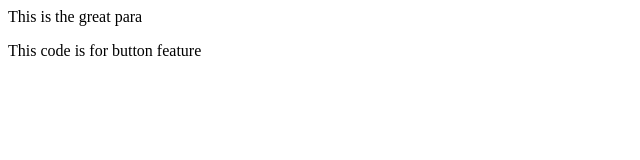
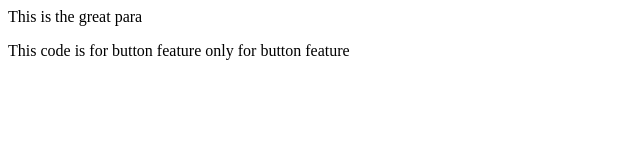
Before and after one commit to arunsinghchauhan/LocalRepo, a plain HTML site: page index.html in a window 1280 px wide. Shown: the whole page, without its empty margins (0-640 px from the left). Drawn offline with Linux system fonts and the light colour scheme.

Commit message:
Button  faeture code

```diff
--- a/index.html
+++ b/index.html
@@ -1,4 +1,4 @@
 <p>This is the great para</p>
 <p>
-    This code is for button feature
+    This code is for button feature only for button feature
 </p>
```
